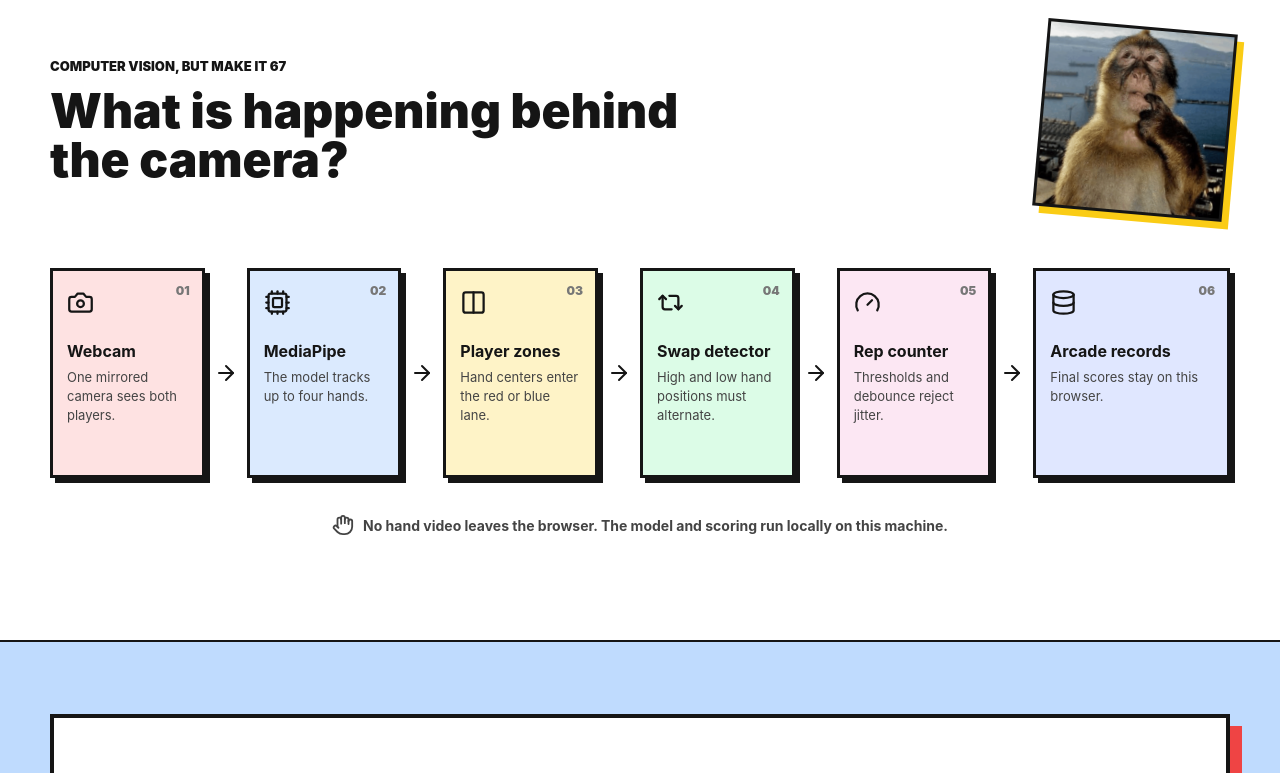
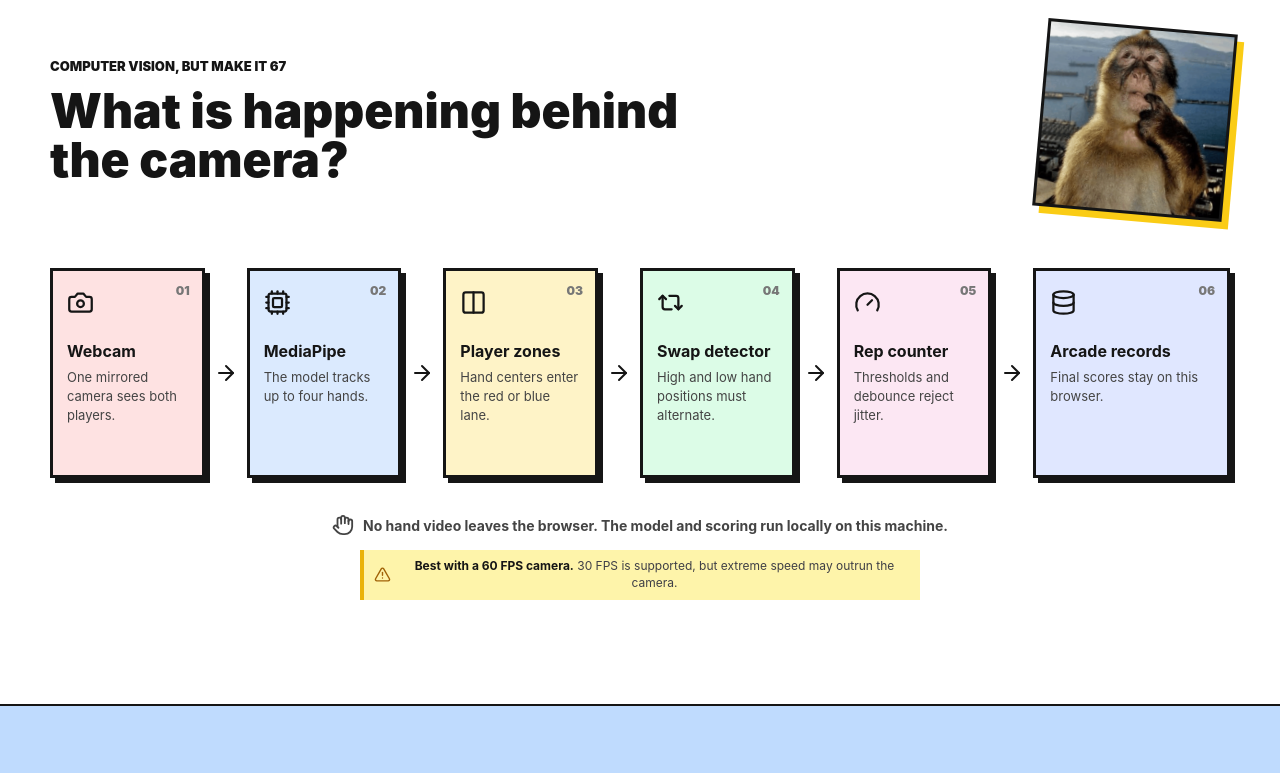
Before and after one commit to itsMarchus/67-Duels, a React (Vite) app: page / in a window 1280 px wide. Shown: the part 1604-2377 px from the top of the page. Built offline with nearby package versions, Linux system fonts and the light colour scheme.

Commit message:
feat: implement landing page layout and styling with hero and feature sections

```diff
--- a/src/pages/LandingPage.css
+++ b/src/pages/LandingPage.css
@@ -1209,3 +1209,30 @@
   color: #151515;
   outline: none;
 }
+
+
+.camera-fps-note {
+  display: flex;
+  width: fit-content;
+  max-width: min(560px, 100%);
+  align-items: center;
+  justify-content: center;
+  gap: 8px;
+  margin: 14px auto 0;
+  padding: 8px 10px;
+  border-left: 4px solid #eab308;
+  background: rgba(254, 240, 138, 0.72);
+  color: #3f3f46;
+  font-size: 12px;
+  line-height: 1.4;
+  text-align: center;
+}
+
+.camera-fps-note svg {
+  flex: 0 0 auto;
+  color: #a16207;
+}
+
+.camera-fps-note strong {
+  color: #151515;
+}
--- a/src/pages/LandingPage.tsx
+++ b/src/pages/LandingPage.tsx
@@ -14,6 +14,7 @@ import {
   Play,
   Repeat2,
   Swords,
+  TriangleAlert,
   User
 } from "lucide-react";
 import { loadActivePlayers, saveActivePlayers, type ActivePlayers } from "../arcade/players";
@@ -144,6 +145,10 @@ export function LandingPage() {
           </div>
 
           <div className="tech-footnote"><Hand size={22} /> No hand video leaves the browser. The model and scoring run locally on this machine.</div>
+          <div className="camera-fps-note" role="note">
+            <TriangleAlert size={17} aria-hidden="true" />
+            <span><strong>Best with a 60 FPS camera.</strong> 30 FPS is supported, but extreme speed may outrun the camera.</span>
+          </div>
         </div>
       </section>
 
```
